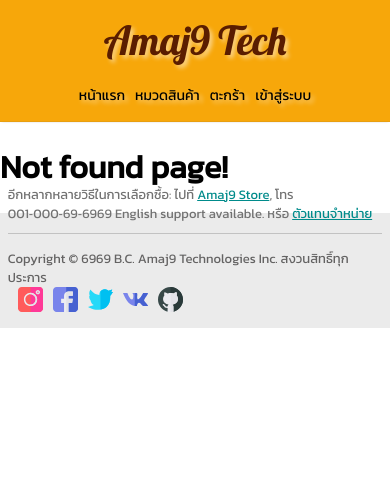
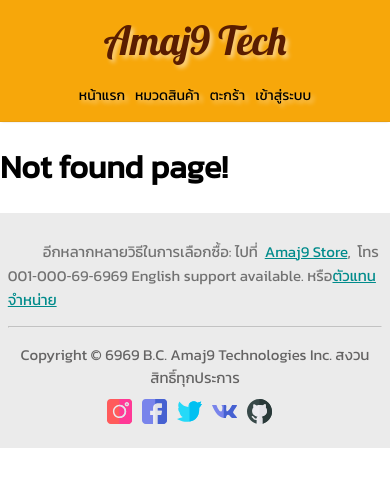
Before and after one commit to Pansther/Amaj9-Tech-Dev, a React (Create React App) app: page /mouse in a window 390 px wide. Shown: the top 486 px of the page. Built offline with nearby package versions, Linux system fonts and the light colour scheme.

Commit message:
responsive footer

```diff
--- a/src/component/footer/index.js
+++ b/src/component/footer/index.js
@@ -6,22 +6,26 @@
         <div className="footer-wrapper">
             <div className="footer">
                 <div className="store-wrapper">
-                    <div style={{ display: 'inline' }}>อีกหลากหลายวิธีในการเลือกซื้อ: ไปที่ </div>
+                    <div id="first-alp" style={{ display: 'inline' }}>
+                        อีกหลากหลายวิธีในการเลือกซื้อ: ไปที่ &nbsp;
                         <a href="Amaj9Store" style={{ display: 'inline', color: 'darkcyan' }}>Amaj9 Store</a>
-                    <div style={{ display: 'inline' }}>, โทร 001‑000‑69‑6969 English support available. หรือ </div>
+                        ,&nbsp; โทร 001‑000‑69‑6969 English support available. หรือ
                         <a href="Dealer" style={{ display: 'inline', color: 'darkcyan' }}>ตัวแทนจำหน่าย</a>
                     </div>
+                </div>
 
-                <div className="hline"></div>
+                <hr style={{ opacity: '50%', marginTop: '15px' }} />
 
                 <div className="contact-wrapper">
                     <div className="copyright">Copyright © 6969 B.C. Amaj9 Technologies Inc. สงวนสิทธิ์ทุกประการ</div>
+                    <div className="warp-wrapper">
                         <a id="contact" href="Instagram"><img src={require("../../img/footer/instagram.svg")} width="25" height="25" alt="ig"></img></a>
                         <a id="contact" href="Facebook"><img src={require("../../img/footer/facebook.svg")} width="25" height="25" alt="fb"></img></a>
                         <a id="contact" href="Twitter"><img src={require("../../img/footer/twitter.svg")} width="25" height="25" alt="twit"></img></a>
                         <a id="contact" href="https://vk.com/clubkonthai"><img src={require("../../img/footer/vk.svg")} width="25" height="25" alt="vk"></img></a>
                         <a id="contact" href="github"><img src={require("../../img/footer/github.svg")} width="25" height="25" alt="git"></img></a>
                     </div>
+                </div>
 
             </div>
         </div>
--- a/src/css/footer.css
+++ b/src/css/footer.css
@@ -1,14 +1,15 @@
 .footer-wrapper {
     padding: 2%;
-    height: 100px;
+    height: 90px;
     display: block;
-    font-size: 13px;
+    font-size: 15px;
     position: relative;
     color: rgb(114, 114, 114);
     background-color: rgb(235, 235, 235);
 }
+
 .footer {
-    bottom: 10%;
+    bottom: 8%;
     width: 96%;
     position: absolute;
 }
@@ -30,6 +31,7 @@
 
 .contact-wrapper #contact {
     display: inline;
+    position: relative;
     padding-left: 10px;
     text-decoration: none;
 }
--- a/src/css/mainStyle.css
+++ b/src/css/mainStyle.css
@@ -2,26 +2,27 @@
     !background: rgb(252, 252, 252);
 }
 
+
 /** Laptop */
+
 @media screen and (max-width: 1045px) {
     .product-box .category-bar a {
         font-size: 13px;
     }
-
     .product-box .product-list .product {
         width: 33.3%;
     }
-
     .product-box .product-list .product .detail-box .name {
         font-size: 14px;
     }
-
-  .product-box .product-list .product .detail-box .detail{
+    .product-box .product-list .product .detail-box .detail {
         font-size: 10px;
     }
 }
 
+
 /** Tablet */
+
 @media screen and (max-width: 620px) {
     .navbar-container .logo-box {
         display: block;
@@ -29,11 +30,9 @@
         margin: 0 auto;
         text-align: center;
     }
-
     .navbar-container .logo-box #logo {
         float: none;
     }
-
     .navbar-container .menu-box {
         display: block;
         float: none;
@@ -41,64 +40,91 @@
         margin: 50px 0px 0px 0px;
         !position: absolute;
     }
-
     .category-container .list-box .list-item {
         width: 98%;
         margin-bottom: 10px;
     }
-
     .product-box .category-bar {
         float: none;
         display: none;
     }
-
     .product-box .product-list .all-product {
         width: 100%;
     }
-
     .product-box .product-list .product-name {
         padding-left: 0%;
         margin-left: 0%;
         width: 100%;
     }
-
     .product-box .product-list {
         width: 100%;
     }
-
     .product-box .product-list .product-name {
         text-align: center;
     }
-
     .product-box .product-list .product {
         width: 50%;
     }
+
+    /*!  Footer  */
+    .footer-wrapper {
+        height: 170px;
+        font-size: 16px;
+    }
+    .copyright {
+        text-align: center;
+        width: 100%;
+        padding-bottom: 10px;
+    }
+    .warp-wrapper{
+        display: table;
+        margin: 0px auto;
+        align-items: center;
+    }
+    .contact-wrapper #contact {
+        padding-left: 0px;
+        padding-right: 10px;
+    }
+    .store-wrapper {
+        font-size: 16px;
+    }
 }
 
+
 /** Phone */
+
 @media screen and (max-width: 450px) {
-
     .navbar-container .menu-box {
         font-size: 14px;
     }
-
     .navbar-container .logo-box #logo {
         font-size: 40px;
     }
-
     .navbar-container .menu-box a {
         padding: 0px 5px 0px 5px;
     }
-
     .product .detail-box .name a {
         font-size: 12px;
     }
-
     .product .detail-box .detail {
         font-size: 6px;
     }
-
     .product .detail-box .add-btn-box {
         width: 60%;
     }
+
+    /*!  Footer  */
+    .footer-wrapper {
+        height: 220px;
     }
+    .store-wrapper {
+        font-size: 15px;
+        padding-left: 15px;
+    }
+    .contact-wrapper div {
+        font-size: 15px;
+    }
+    #first-alp {
+        padding-left: 20px;
+    }
+}
```
Lines whose indentation alone changed are shown as unchanged.
